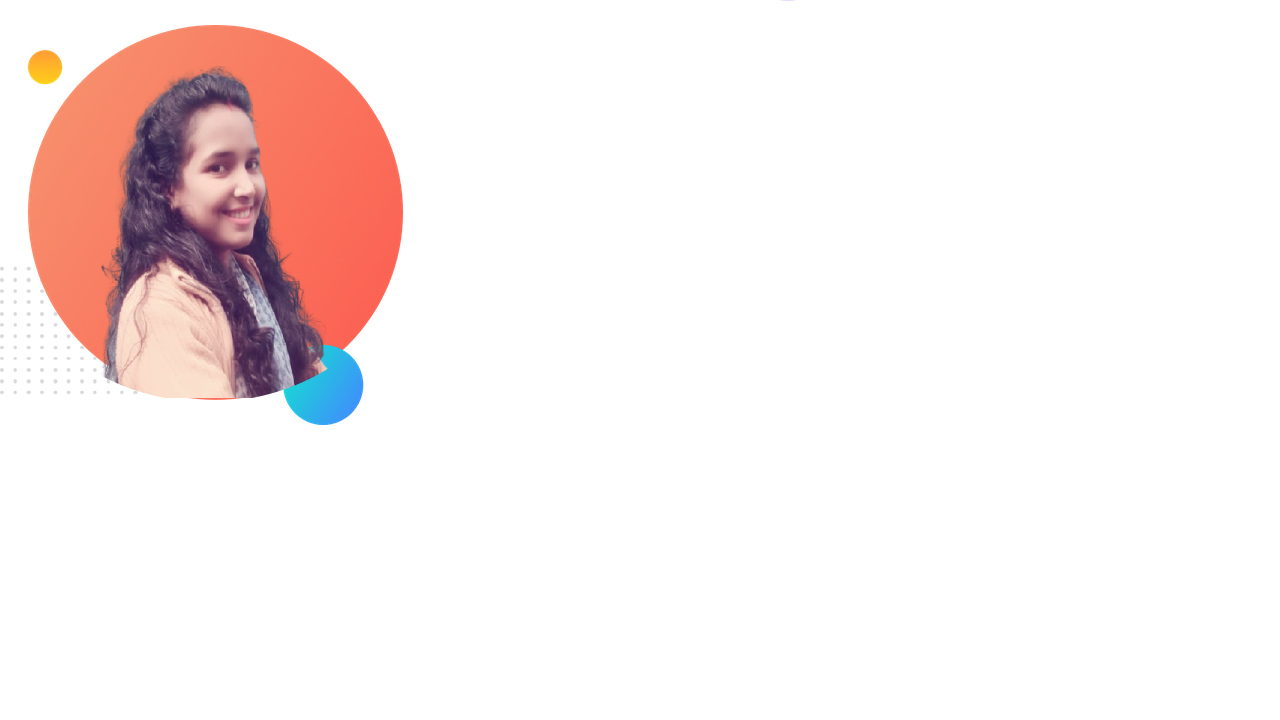
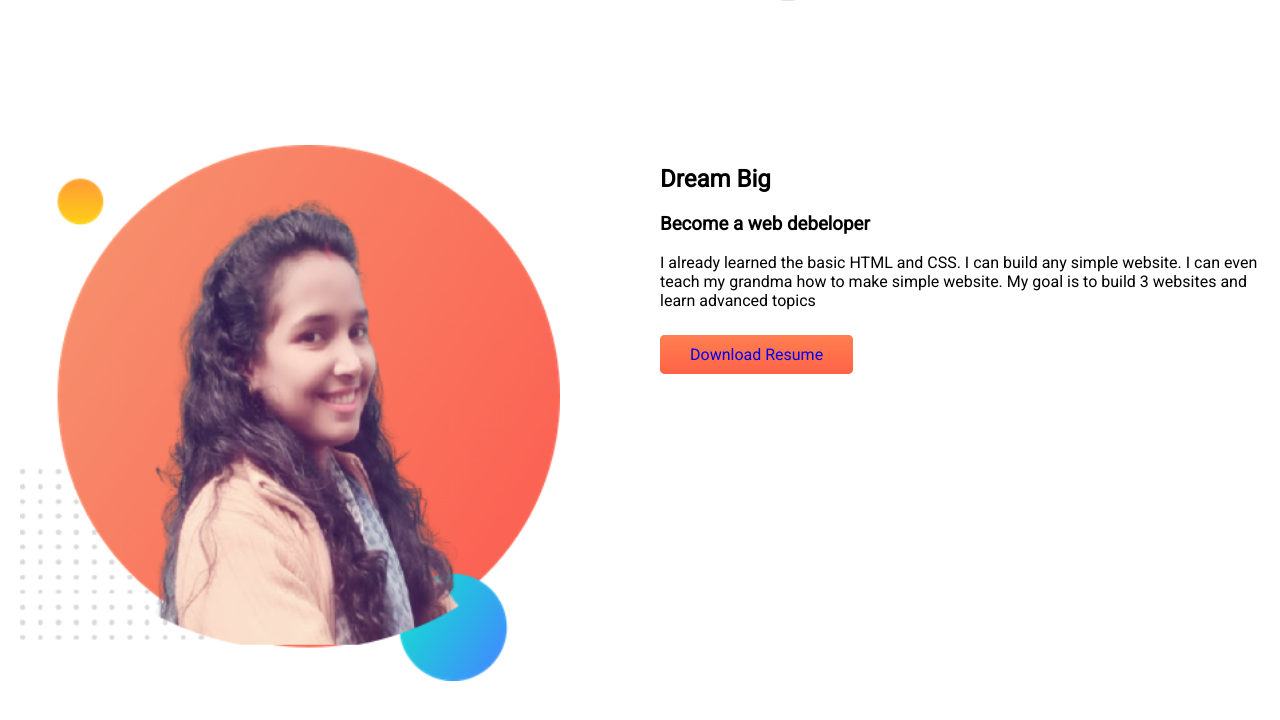
Before and after one commit to priyankadebnath1/developer-protfolio, a plain HTML site: page index.html in a window 1280 px wide. Shown: the part 538-1258 px from the top of the page. Before the commit the page ends 967 px from the top, so only its background shows below. Drawn offline with Linux system fonts and the light colour scheme.

Commit message:
dream big added

```diff
--- a/index.html
+++ b/index.html
@@ -30,7 +30,20 @@
 
 
 </section>
+<section class="dream-big">
+<div class="helf-width">
+    <img src="images/background-1.png" alt="">
+</div>
 
-<img src="images/background-1.png" alt="">
+
+<div class="helf-width">
+    <h2>Dream Big</h2>
+    <h3>Become a web debeloper</h3>
+    <p>I already learned the basic HTML and CSS. I can build any simple website. I can even teach my grandma how to make simple website. My goal is to build 3 websites and learn advanced topics </p>
+        <br>
+    <a class="click-botton" href="#">Download Resume</a>
+</div>
+</section>
+
 </body>
 </html>
--- a/style.css
+++ b/style.css
@@ -10,6 +10,7 @@ h1 span{
 }
 section{
     display: flex;
+    margin-bottom: 100px;
 }
 .helf-width{
     width: 50%;
```
